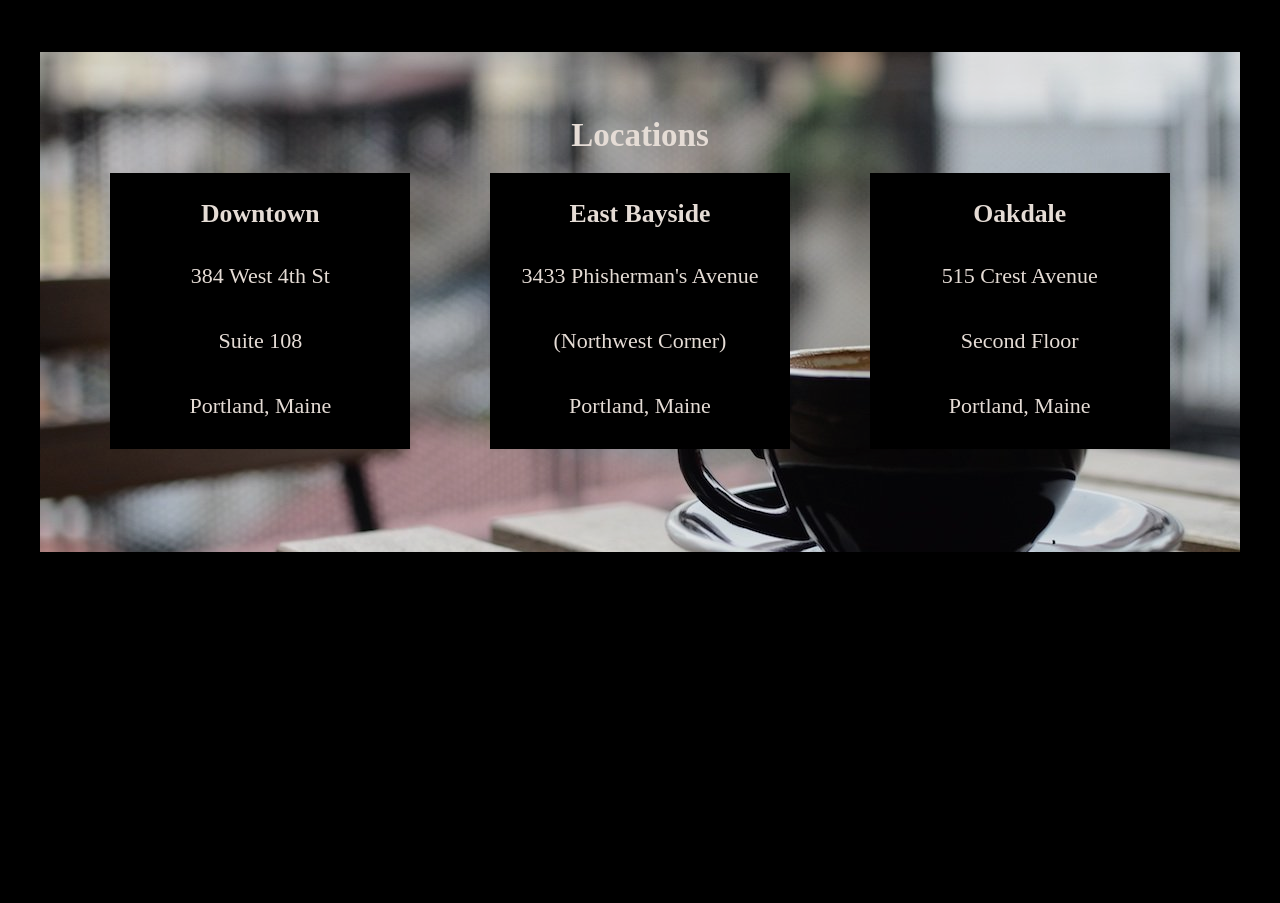
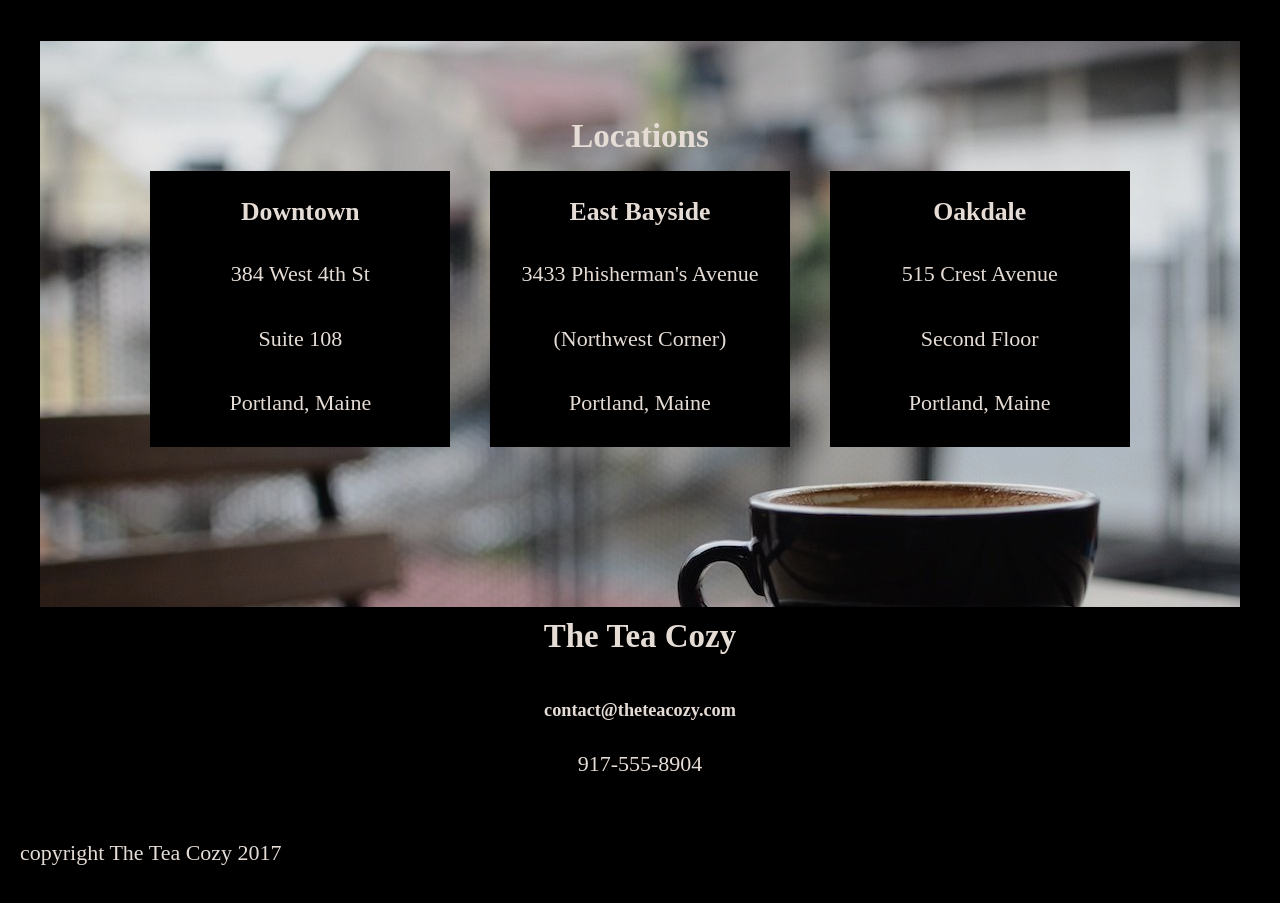
Before and after one commit to gacarneirojr/tea_cozi, a plain HTML site: page index.html in a window 1280 px wide. Shown: the part 1545-2448 px from the top of the page. Drawn offline with Linux system fonts and the light colour scheme.

Commit message:
overall finished. Needs improvement

```diff
--- a/index.html
+++ b/index.html
@@ -57,7 +57,6 @@
             </div>
         </section>
         <section class="location">
-            <img src="./img/img-locations-background.jpg" alt="location">
             <h2>Locations</h2>
             <div class="address">
                 <div>
@@ -82,6 +81,14 @@
 
         </section>
     </main>
+    <footer>
+        <div>
+            <h2>The Tea Cozy</h2>
+            <h5>contact@theteacozy.com</h5>
+            <p>917-555-8904</p>
+        </div>
+        <p class="copyright">copyright The Tea Cozy 2017</p>
+    </footer>
 
 </body>
 </html>
--- a/style.css
+++ b/style.css
@@ -451,20 +451,19 @@ main {
 
 
 .location {
-    margin-top: 2rem;
-}
-
-.location img {
+    margin-top: 1.5rem;
+    background-image: url("./img/img-locations-background.jpg");
     height: 22.73rem;
     width: 54.55rem;
     object-fit: cover;
+    display: inline-block;
+    padding-bottom: 3rem;
 }
 
 .location h2 {
-    position: relative;
     text-align: center;
-    bottom: 20rem;
-    margin: 0;
+    margin-top: 3.5rem;
+    margin-bottom: 0.68rem;
 }
 
 .address {
@@ -477,12 +476,29 @@ main {
     background-color: black;
     text-align: center;
     width: 13.64rem;
-    margin: 1.81rem;
+    margin: 0 0.9rem 2rem 0.9rem;
     z-index: 10;
-    position: relative;
-    bottom: 21rem;
+
+
 }
 
 .address div p {
     padding: 0.4rem;
 }
+
+footer {
+    text-align: center;
+}
+
+footer h2 {
+    margin: 0.5rem 0.5rem 2rem 0.5rem;
+}
+
+footer div {
+    height: 9.09rem;
+}
+
+.copyright {
+    text-align: left;
+    margin-left: 0.91rem;
+}
```
